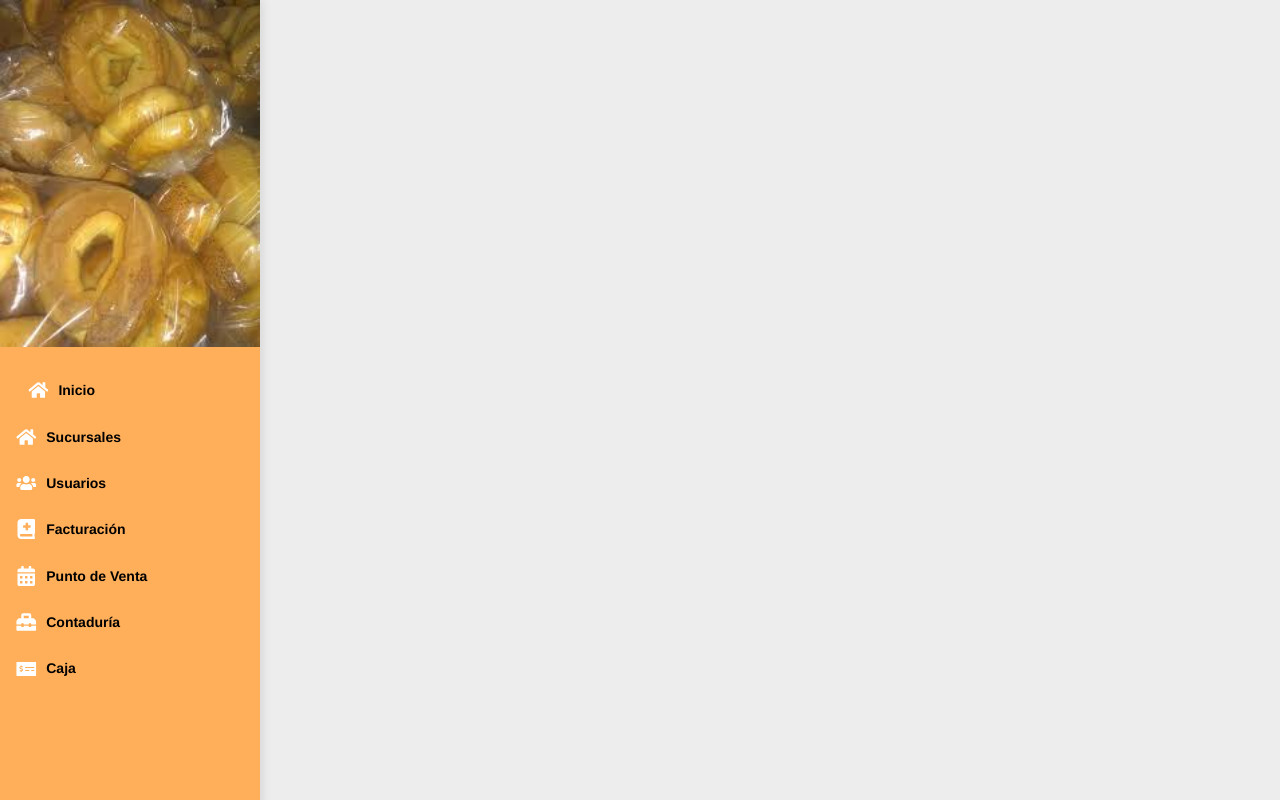
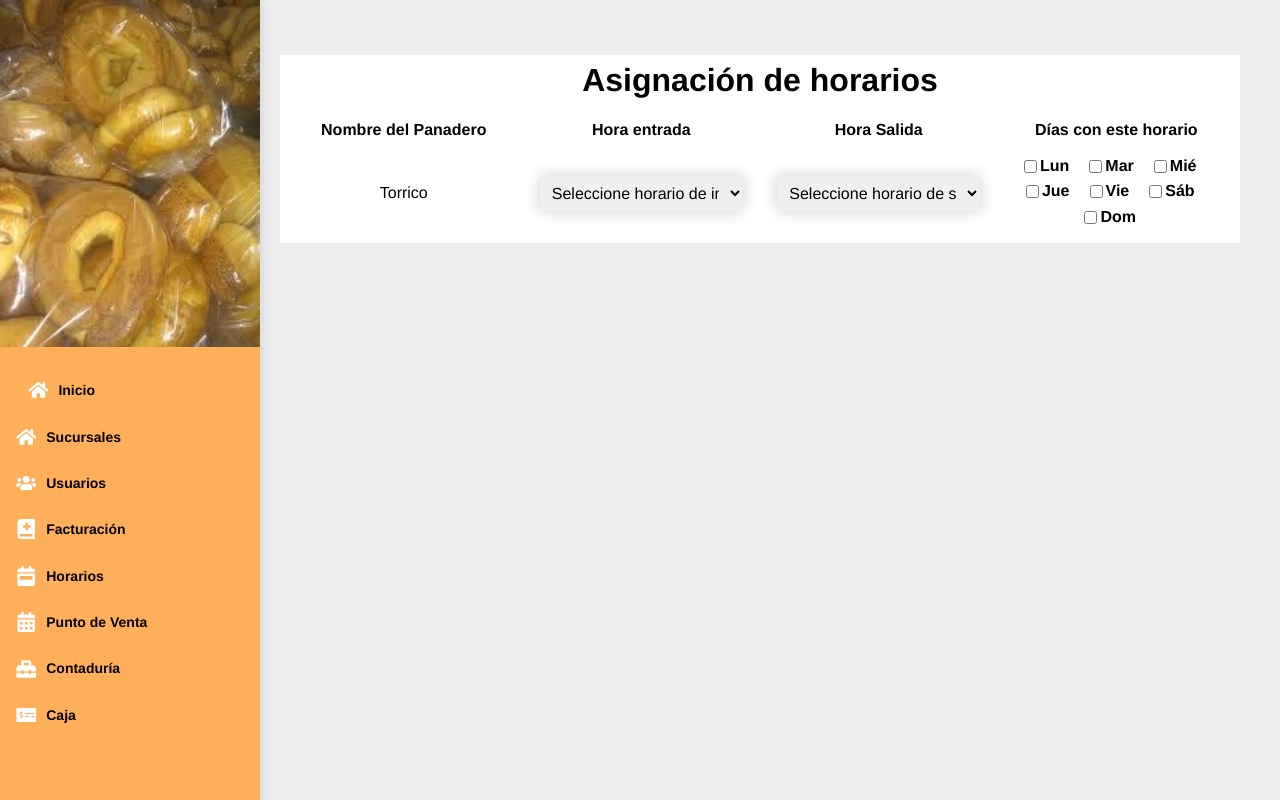
Before and after one commit to Soft-Craft-Bol/panaderia, a React (Vite) app: page /horario in a window 1280 px wide. Built offline with nearby package versions, Linux system fonts and the light colour scheme.

Commit message:
Feat: horarios initial

```diff
--- a/src/App.jsx
+++ b/src/App.jsx
@@ -5,6 +5,7 @@ import Sidebar from './components/sidebar/Sidebar';
 import Inicio from './pages/inicio/Inicio';
 import Sucursales from './pages/Sucursales/Sucursales'
 import Usuarios from './pages/usuarios/usuarios';
+import Horarios from './pages/horarios/Horarios';
 
 function App() {
   const [count, setCount] = useState(0);
@@ -18,6 +19,7 @@ function App() {
             <Route path="/" element={<Inicio />} />
             <Route path="/sucursales" element={<Sucursales />} />
             <Route path="/users" element={<Usuarios/>} />
+            <Route path="/horario" element={<Horarios/>} />
             <Route path="/facturacion" element={<h1>Facturación</h1>} />
             <Route path="/punto-de-venta" element={<h1>Punto de Venta</h1>} />
             <Route path="/contaduria" element={<h1>Contaduría</h1>} />
--- /dev/null
+++ b/src/components/horarioItem/itemHorario.css
@@ -0,0 +1,22 @@
+.checkday-control {
+    font-weight: bold;
+    line-height: 1.1;
+    display: inline-flex;
+    grid-template-columns: 1em auto;
+    text-align: center;
+  }
+
+  select {
+    /* Reset */
+    border: 0;
+    outline: 0;
+    font: inherit;
+    /* Personalize */
+    width: 90%;
+    padding: 8px;
+    background: black no-repeat right 0.8em center / 1.4em, #fff;
+    color: black;
+    border-radius: 3px;
+    box-shadow: 0 0 1em 0 rgba(0, 0, 0, 0.2);
+    cursor: pointer;
+  }
--- /dev/null
+++ b/src/components/horarioItem/itemHorario.jsx
@@ -0,0 +1,51 @@
+import { useState } from "react";
+import './itemHorario.css';
+
+const ItemHorario= () => {
+    const [checkedDays, setCheckedDays] = useState([false, false, false, false, false, false, false]); // Array para los 7 días de la semana
+
+  const handleCheckboxChange = (index) => {
+    const newCheckedDays = [...checkedDays]; // Copia de los days
+    newCheckedDays[index] = !newCheckedDays[index]; // Invierte el estado del checkbox correspondiente
+    setCheckedDays(newCheckedDays); // Actualiza el estado
+  };
+
+    return (
+        <tbody>
+            <tr>
+                <td>Torrico</td>
+                <td>
+                    <select>
+                        <option selected value="0">Seleccione horario de ingreso</option>
+                        <option value="1">08:00</option>
+                        <option value="2">09:00</option>
+                        <option value="3">10:00</option>
+                    </select>
+                </td>
+                <td>
+                    <select>
+                        <option selected value="0">Seleccione horario de salida</option>
+                        <option value="1">19:00</option>
+                        <option value="2">20:00</option>
+                        <option value="3">21:00</option>
+                    </select>
+                </td>
+                <td>
+          {['Lun', 'Mar', 'Mié', 'Jue', 'Vie', 'Sáb', 'Dom'].map((day, index) => (
+              <label className="checkday-control">
+                <input
+                  type="checkbox"
+                  name="checkbox-layout"
+                  checked={checkedDays[index]}
+                  onChange={() => handleCheckboxChange(index)}
+                />
+                {day}&emsp;
+              </label>
+          ))}
+            </td>
+            </tr>
+        </tbody>
+    );
+}
+
+export default ItemHorario;
--- a/src/components/sidebar/Sidebar.jsx
+++ b/src/components/sidebar/Sidebar.jsx
@@ -1,5 +1,5 @@
 import { useState } from 'react';
-import { FaHome, FaUsers, FaBookMedical, FaCalendarAlt, FaToolbox, FaMoneyCheckAlt } from "react-icons/fa";
+import { FaHome, FaUsers, FaBookMedical, FaCalendarAlt, FaToolbox, FaCalendarWeek, FaMoneyCheckAlt } from "react-icons/fa";
 import ImagesApp from '../../assets/ImagesApp';
 import SidebarItem from '../sidebarItem/SidebarItem';
 import './Sidebar.css';
@@ -9,9 +9,10 @@ const menuItems = [
     { title: 'Sucursales', icon: FaHome, route: '/sucursales' },
     { title: 'Usuarios', icon: FaUsers, route: '/users' },
     { title: 'Facturación', icon: FaBookMedical, route: '/facturacion' },
+    { title: 'Horarios', icon: FaCalendarWeek, route: '/horario' },
     { title: 'Punto de Venta', icon: FaCalendarAlt, route: '/punto-de-venta' },
     { title: 'Contaduría', icon: FaToolbox, route: '/contaduria' },
-    { title: 'Caja', icon: FaMoneyCheckAlt, route: '/caja' }
+    { title: 'Caja', icon: FaMoneyCheckAlt, route: '/caja' },
 ];
 
 const Sidebar = () => {
--- /dev/null
+++ b/src/pages/horarios/Horarios.css
@@ -0,0 +1,9 @@
+.horarios-contenedor{
+    background-color: white;
+}
+table {
+    table-layout: fixed;
+    width: 100%;
+    border-collapse: separate;
+    border-spacing: 10px;
+  }
--- /dev/null
+++ b/src/pages/horarios/Horarios.jsx
@@ -0,0 +1,24 @@
+import React, { useState } from "react";
+import "./Horarios.css";
+import ItemHorario from "../../components/horarioItem/itemHorario";
+
+const Horarios = () => {
+    return(
+        <div className="horarios-contenedor">
+
+            <h1>Asignación de horarios</h1>
+            <table>
+                <thead>
+                    <tr>
+                        <th>Nombre del Panadero</th>
+                        <th>Hora entrada</th>
+                        <th>Hora Salida</th>
+                        <th>Días con este horario</th>
+                    </tr>
+                </thead>
+            <ItemHorario />
+            </table>
+        </div>
+    )
+}
+export default Horarios;
```
Also changed, not shown: src/pages/horarios/DayItem.jsx (added, +155 -0 lines), 1 other file (tests, documents, lock files or other folders).
